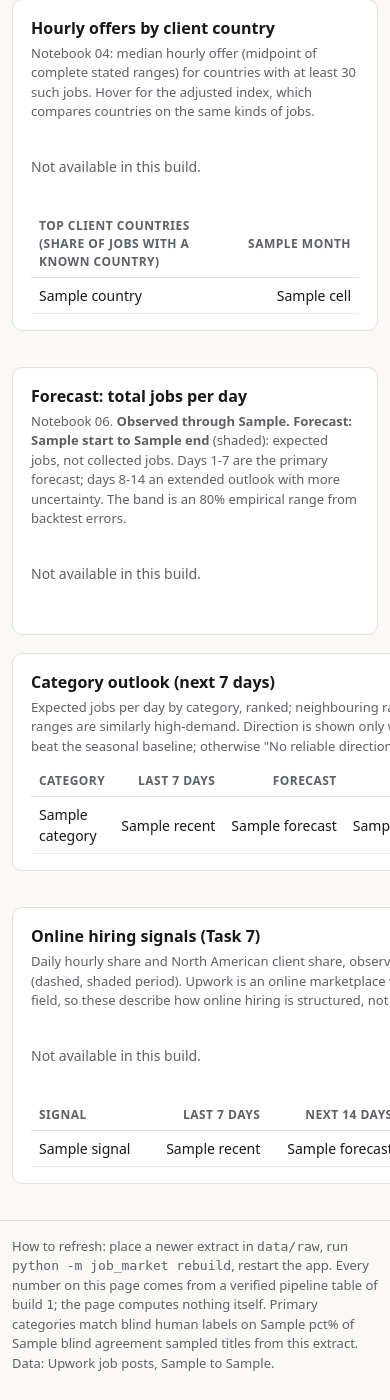
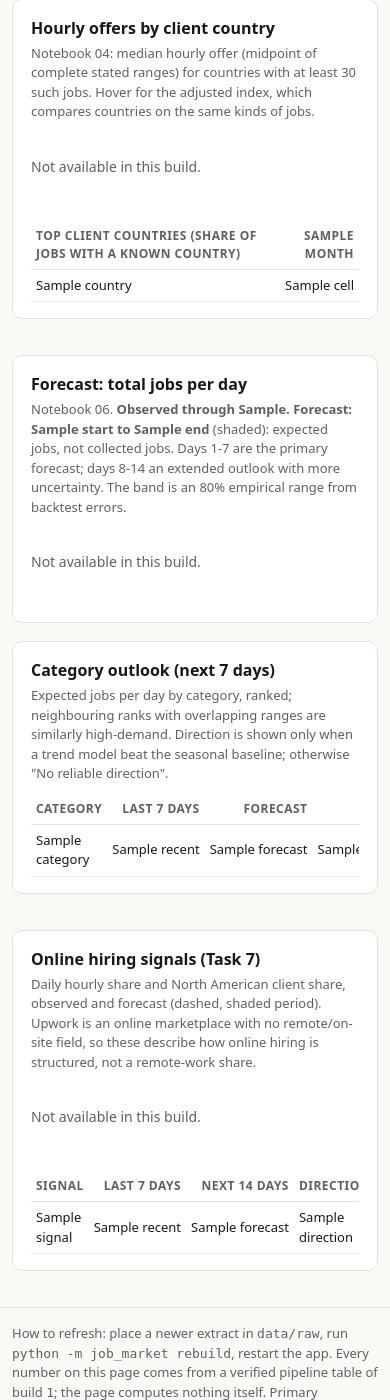
Before and after one commit to manishanagda1997-debug/Project_8_NHIS, a Python web app: template src/job_market_web/templates/dashboard.html in a window 390 px wide; the page is wider, and only the part inside the window is pictured. Shown: the part 1951-3351 px from the top of that part. Before the commit the page ends 3322 px from the top of that part, so only its background shows below. Run offline with Jinja, Linux system fonts and the light colour scheme; the template is opened without the code that fills it: most values are stand-ins (such as "Sample title", 1, 10 or a date in 2020); some libraries are stand-ins or nearby versions.

Commit message:
A7: dashboard tables scroll inside their cards on phones; grid cards may shrink

```diff
--- a/src/job_market_web/templates/dashboard.html
+++ b/src/job_market_web/templates/dashboard.html
@@ -35,7 +35,7 @@
   .card h2 { font-size: 16px; margin: 0 0 4px; }
   .card .what { font-size: 13px; color: var(--muted); margin: 0 0 10px; max-width: 900px; }
   .row2 { display: grid; grid-template-columns: 1fr 1fr; gap: 18px; }
-  .row2 > section.card { margin-bottom: 0; }
+  .row2 > section.card { margin-bottom: 0; min-width: 0; }   /* lets a wide table scroll instead of widening the column */
   .rowwrap { margin-bottom: 18px; }
   .chart { width: 100%; min-height: 320px; }
   .badge { display: inline-block; font-size: 12px; padding: 1px 8px; border-radius: 999px; border: 1px solid var(--line); color: var(--muted); }
@@ -44,12 +44,14 @@
   th { text-align: left; font-size: 12px; color: var(--muted); font-weight: 600; text-transform: uppercase; letter-spacing: .04em; padding: 6px 8px; border-bottom: 1px solid var(--line); }
   td { padding: 7px 8px; border-bottom: 1px solid #f0eee9; }
   td.num, th.num { text-align: right; font-variant-numeric: tabular-nums; white-space: nowrap; }
+  .table-scroll { overflow-x: auto; }   /* a table wider than its card scrolls inside the card, not the page */
   select { padding: 6px 8px; border: 1px solid #cfccc5; border-radius: 7px; font: inherit; background: #fff; }
   .controls { display: flex; gap: 10px; align-items: center; margin-bottom: 6px; font-size: 13px; color: var(--muted); }
   .na { color: var(--muted); font-size: 14px; padding: 20px 0; }
   footer { color: var(--muted); font-size: 13px; border-top: 1px solid var(--line); padding: 16px 0 28px; }
   @media (max-width: 960px) { .tiles { grid-template-columns: 1fr 1fr; } .row2 { grid-template-columns: 1fr; } .row2 > section.card { margin-bottom: 18px; } }
-  @media (max-width: 560px) { .tiles { grid-template-columns: 1fr; } .wrap { padding: 0 12px; } }
+  @media (max-width: 560px) { .tiles { grid-template-columns: 1fr; } .wrap { padding: 0 12px; }
+    table { font-size: 13px; } th, td { padding: 6px 5px; } th.num { white-space: normal; } }
 </style>
 <script src="/static/plotly.min.js"></script>
 </head>
@@ -126,10 +128,12 @@
       {% if page.hidden_countries %}<p class="what">Too small to draw at this map scale: {{ page.hidden_countries | join(", ") }} (rates in Notebook 04).</p>{% endif %}
       {% else %}<p class="na">Not available in this build.</p>{% endif %}
       {% if page.countries %}
+      <div class="table-scroll">
       <table style="margin-top:10px">
         <thead><tr><th>Top client countries (share of jobs with a known country)</th>{% for m in page.countries.months %}<th class="num">{{ m }}</th>{% endfor %}</tr></thead>
         <tbody>{% for r in page.countries.rows %}<tr><td>{{ r.country }}</td>{% for v in r.cells %}<td class="num">{{ v }}</td>{% endfor %}</tr>{% endfor %}</tbody>
       </table>
+      </div>
       {% endif %}
     </section>
   </div>
@@ -145,10 +149,12 @@
       <h2>Category outlook (next 7 days)</h2>
       <p class="what">Expected jobs per day by category, ranked; neighbouring ranks with overlapping ranges are similarly high-demand. Direction is shown only when a trend model beat the seasonal baseline; otherwise "No reliable direction".</p>
       {% if page.outlook %}
+      <div class="table-scroll">
       <table>
         <thead><tr><th>Category</th><th class="num">Last 7 days</th><th class="num">Forecast</th><th class="num">Range</th><th>Direction</th></tr></thead>
         <tbody>{% for r in page.outlook %}<tr><td>{{ r.category }}</td><td class="num">{{ r.recent }}</td><td class="num">{{ r.forecast }}</td><td class="num">{{ r.range }}</td><td>{{ r.direction }}</td></tr>{% endfor %}</tbody>
       </table>
+      </div>
       {% else %}<p class="na">Not available in this build.</p>{% endif %}
     </section>
     <section class="card">
@@ -156,10 +162,12 @@
       <p class="what">Daily hourly share and North American client share, observed and forecast (dashed, shaded period). Upwork is an online marketplace with no remote/on-site field, so these describe how online hiring is structured, not a remote-work share.</p>
       {% if 'signals' in page.figures %}<div class="chart" id="fig-signals"></div>{% else %}<p class="na">Not available in this build.</p>{% endif %}
       {% if page.signals %}
+      <div class="table-scroll">
       <table style="margin-top:10px">
         <thead><tr><th>Signal</th><th class="num">Last 7 days</th><th class="num">Next 14 days</th><th>Direction</th></tr></thead>
         <tbody>{% for r in page.signals %}<tr><td>{{ r.signal }}</td><td class="num">{{ r.recent }}</td><td class="num">{{ r.forecast }}</td><td>{{ r.direction }}</td></tr>{% endfor %}</tbody>
       </table>
+      </div>
       {% endif %}
     </section>
   </div>
```
Also changed, not shown: tests/test_dashboard.py (+26 -0 lines).
